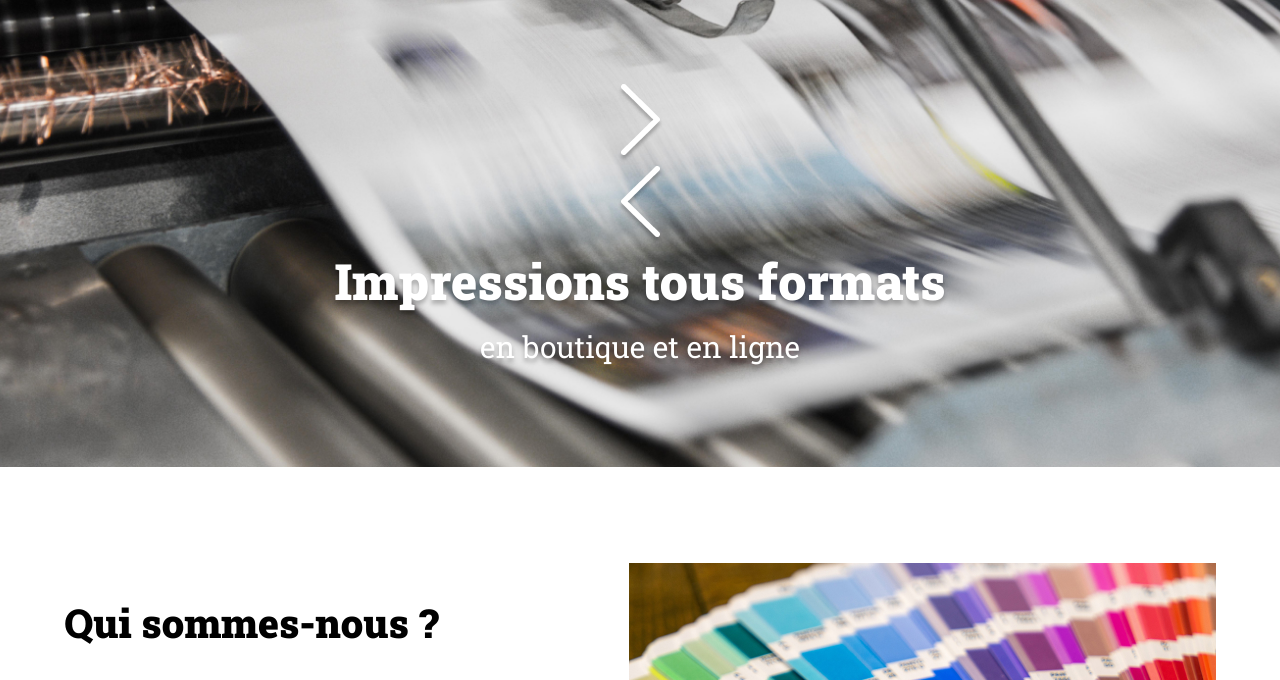
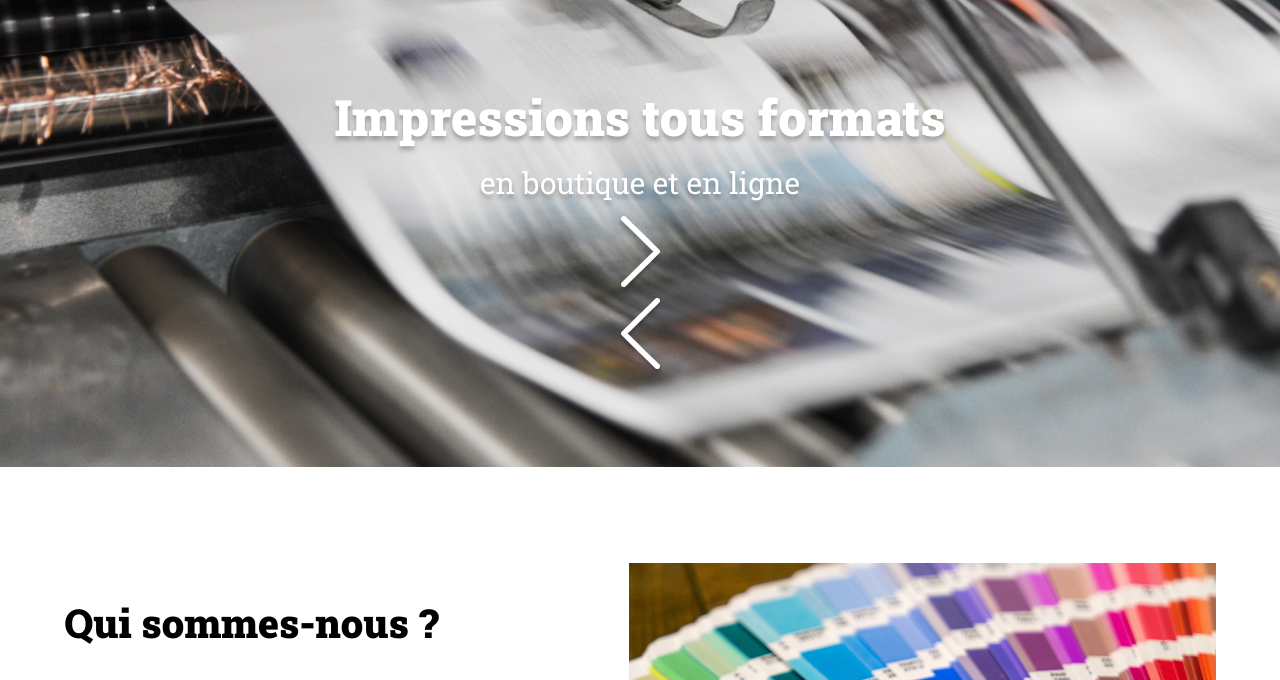
Before and after one commit to amoungui/print-it, a plain HTML site: page index.html in a window 1280 px wide. Shown: the part 104-784 px from the top of the page. Drawn offline with Linux system fonts and the light colour scheme.

Commit message:
review position arrow slide and change div to a tag

```diff
--- a/index.html
+++ b/index.html
@@ -18,14 +18,14 @@
 </header>
 <main>
 	<div id="banner">
-		<div class="arrow_right">
-			<img src="assets/images/arrow_right.png" alt="arrow right">
-		</div>
-		<div class="arrow_left">
-			<img src="assets/images/arrow_left.png" alt="arrow left">
-		</div>
 		<img class="banner-img" src="./assets/images/slideshow/slide1.jpg" alt="Banner Print-it">
 		<p>Impressions tous formats <span>en boutique et en ligne</span></p>
+		<a class="arrow_right">
+			<img src="assets/images/arrow_right.png" alt="arrow right">
+		</a>
+		<a class="arrow_left">
+			<img src="assets/images/arrow_left.png" alt="arrow left">
+		</a>
 		<div class="dots">
 		</div>
 	</div>
```
